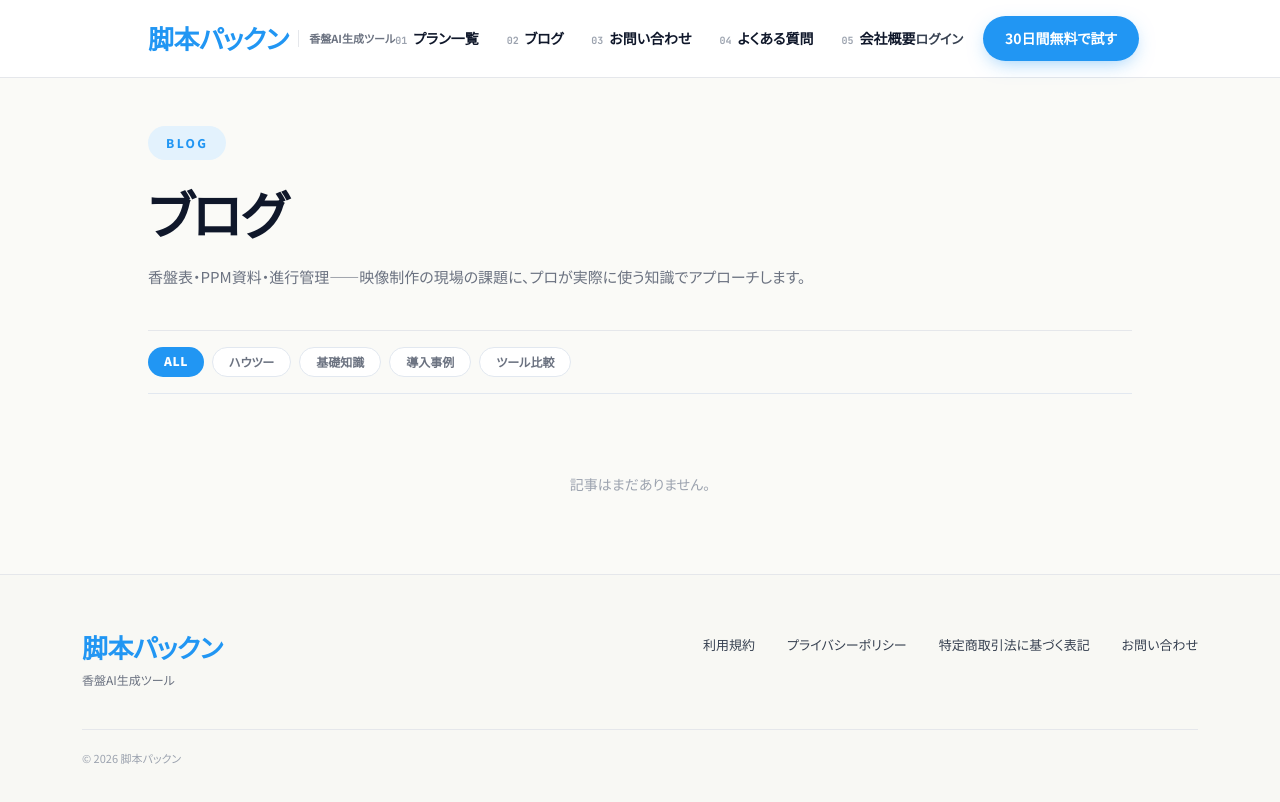
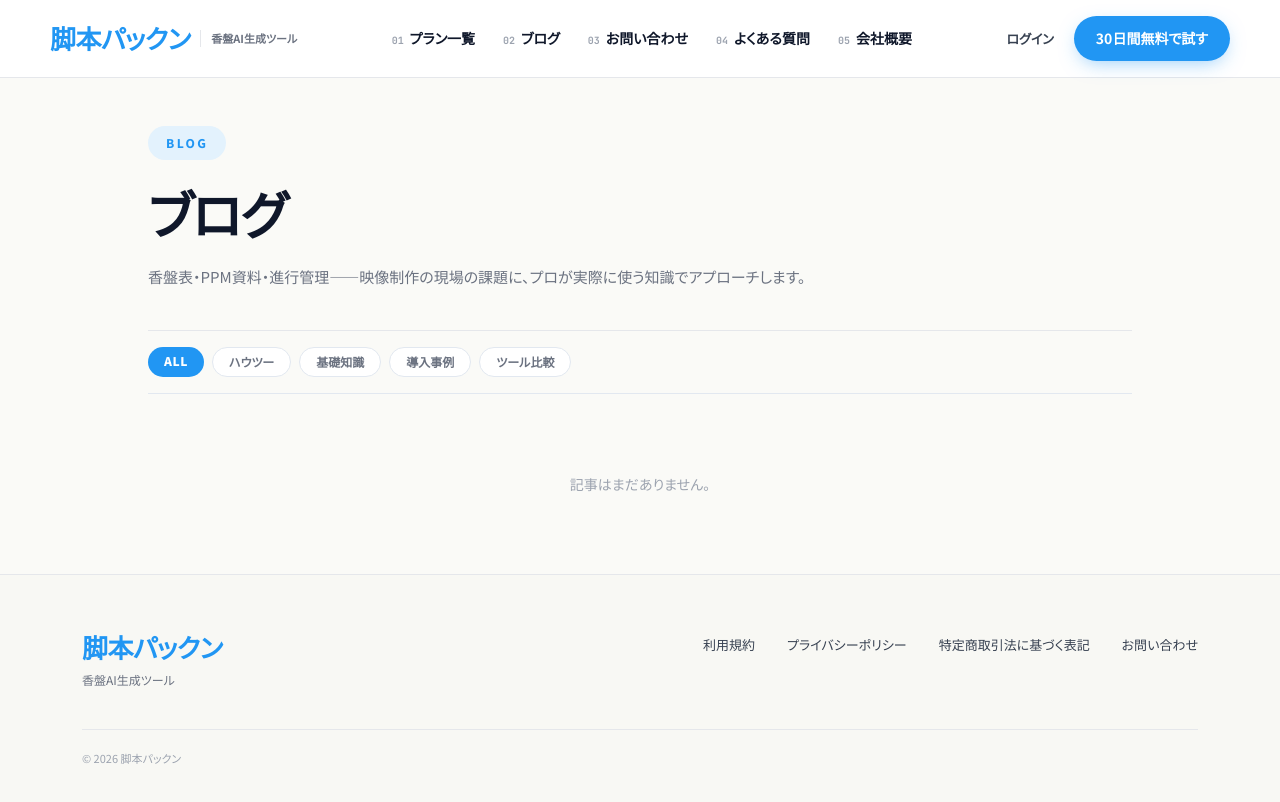
Before and after one commit to Tetsuya-Sakamoto/kyakuhon-pakkun-blog, a Next.js app: page /blog/ in a window 1280 px wide. Shown: the top 802 px of the page. Built offline with nearby package versions, Linux system fonts and the light colour scheme.

Commit message:
ブログヘッダーをservice site SiteHeaderの完全コピーに書き直し（CSS class名も統一）

```diff
--- a/src/app/globals.css
+++ b/src/app/globals.css
@@ -132,15 +132,21 @@ a { color: inherit; text-decoration: none; }
   margin-top: 0 !important;
 }
 
-/* ─── Blog Header responsive ────────────── */
-.blog-header-nav  { display: flex; }
-.blog-header-cta  { display: flex; }
-.blog-header-burger { display: none !important; }
-.blog-hide-sm { display: inline-block; }
+/* ─── Header / Layout (service site 同一定義) ─── */
+.site-container {
+  max-width: 1180px;
+  margin: 0 auto;
+  padding-left: 32px;
+  padding-right: 32px;
+}
+.hide-sm { display: inline-block; }
+.header-nav  { display: flex; }
+.header-cta  { display: flex; }
+.header-burger { display: none !important; }
 
 @media (max-width: 900px) {
-  .blog-header-nav    { display: none !important; }
-  .blog-header-cta    { display: none !important; }
-  .blog-header-burger { display: inline-flex !important; }
-  .blog-hide-sm       { display: none !important; }
+  .site-container { padding-left: 22px; padding-right: 22px; }
+  .header-nav, .header-cta { display: none !important; }
+  .header-burger { display: inline-flex !important; }
+  .hide-sm { display: none !important; }
 }
--- a/src/components/Header.tsx
+++ b/src/components/Header.tsx
@@ -24,20 +24,18 @@ export default function Header() {
 
   return (
     <header style={{ background: "#fff", borderBottom: `1px solid ${LINE}`, position: "sticky", top: 0, zIndex: 50 }}>
-      <div style={{ maxWidth: 1024, margin: "0 auto", padding: "16px 20px", display: "flex", alignItems: "center", justifyContent: "space-between" }}>
+      <div className="site-container" style={{ display: "flex", alignItems: "center", justifyContent: "space-between", padding: "16px 0" }}>
 
-        {/* Logo */}
-        <a href="https://service.kyakuhon-pakkun.com" style={{ display: "flex", alignItems: "center", gap: 10, textDecoration: "none", flexShrink: 0 }}>
+        <a href="https://service.kyakuhon-pakkun.com/" style={{ display: "flex", alignItems: "center", gap: 10, textDecoration: "none" }}>
           <span style={{ fontFamily: WM, fontWeight: 900, fontSize: 26, letterSpacing: "-0.02em", color: PRIM, lineHeight: 1, fontFeatureSettings: '"palt"', whiteSpace: "nowrap" }}>
             脚本パックン
           </span>
-          <span className="blog-hide-sm" style={{ fontSize: 11, color: MUTED, fontWeight: 600, borderLeft: `1px solid ${LINE}`, paddingLeft: 10, fontFamily: HD, whiteSpace: "nowrap" }}>
+          <span className="hide-sm" style={{ fontSize: 11, color: MUTED, fontWeight: 600, borderLeft: `1px solid ${LINE}`, paddingLeft: 10, fontFamily: HD, whiteSpace: "nowrap" }}>
             香盤AI生成ツール
           </span>
         </a>
 
-        {/* Desktop Nav */}
-        <nav className="blog-header-nav" style={{ display: "flex", alignItems: "center", gap: 28 }}>
+        <nav className="header-nav" style={{ alignItems: "center", gap: 28 }}>
           {links.map((l, i) => (
             <a
               key={l.href}
@@ -50,8 +48,7 @@ export default function Header() {
           ))}
         </nav>
 
-        {/* Desktop CTA */}
-        <div className="blog-header-cta" style={{ display: "flex", alignItems: "center", gap: 20, flexShrink: 0 }}>
+        <div className="header-cta" style={{ alignItems: "center", gap: 20 }}>
           <a href="https://kyakuhon-pakkun.com" style={{ color: SUB, textDecoration: "none", fontSize: 13, fontFamily: HD, fontWeight: 600, whiteSpace: "nowrap" }}>
             ログイン
           </a>
@@ -63,11 +60,10 @@ export default function Header() {
           </a>
         </div>
 
-        {/* Mobile burger */}
         <button
+          className="header-burger"
           onClick={() => setOpen(!open)}
-          className="blog-header-burger"
-          style={{ display: "none", background: "transparent", border: "none", padding: 8, cursor: "pointer" }}
+          style={{ background: "transparent", border: "none", padding: 8, cursor: "pointer" }}
           aria-label="メニュー"
         >
           <svg width="24" height="24" viewBox="0 0 24 24" fill="none" stroke={INK} strokeWidth="2">
@@ -76,10 +72,9 @@ export default function Header() {
         </button>
       </div>
 
-      {/* Mobile menu */}
       {open && (
         <div style={{ borderTop: `1px solid ${LINE}`, padding: "16px 0", background: "#fff" }}>
-          <div style={{ maxWidth: 1180, margin: "0 auto", padding: "0 22px", display: "flex", flexDirection: "column", gap: 14 }}>
+          <div className="site-container" style={{ display: "flex", flexDirection: "column", gap: 14 }}>
             {links.map((l, i) => (
               <a key={l.href} href={l.href} style={{ display: "flex", alignItems: "baseline", gap: 8, color: INK, textDecoration: "none", fontFamily: HD, fontWeight: 700, fontSize: 18 }}>
                 <span style={{ fontSize: 11, color: FAINT, fontFamily: MN }}>0{i + 1}</span>
```
